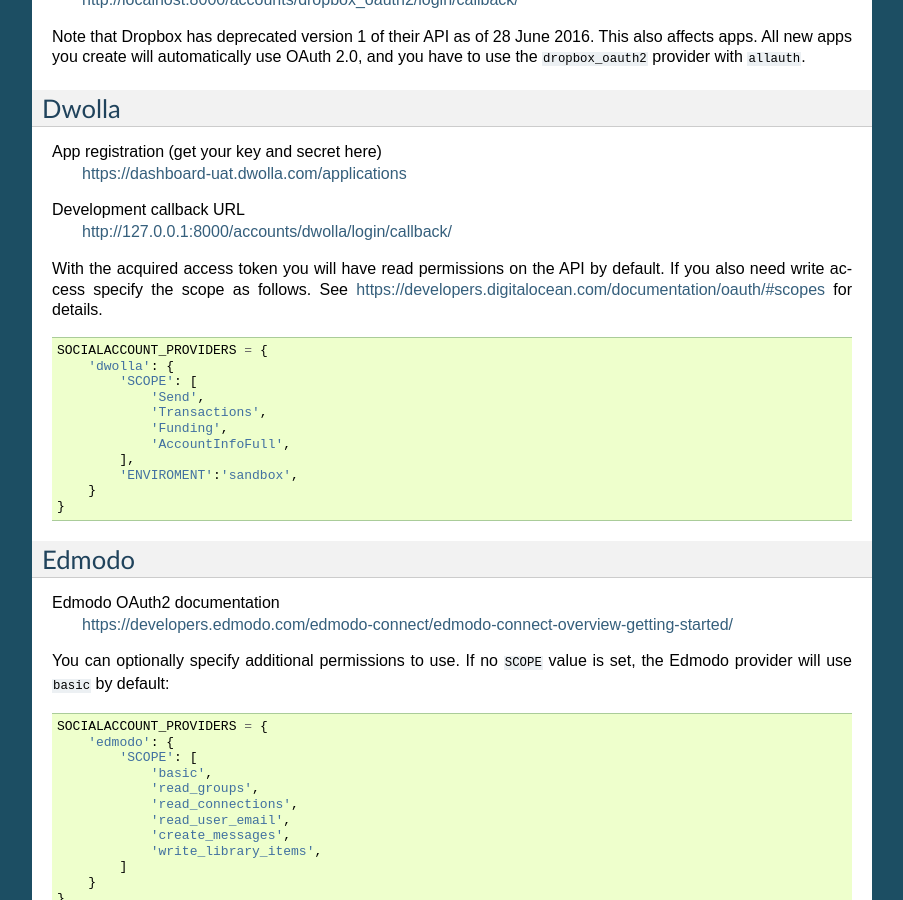
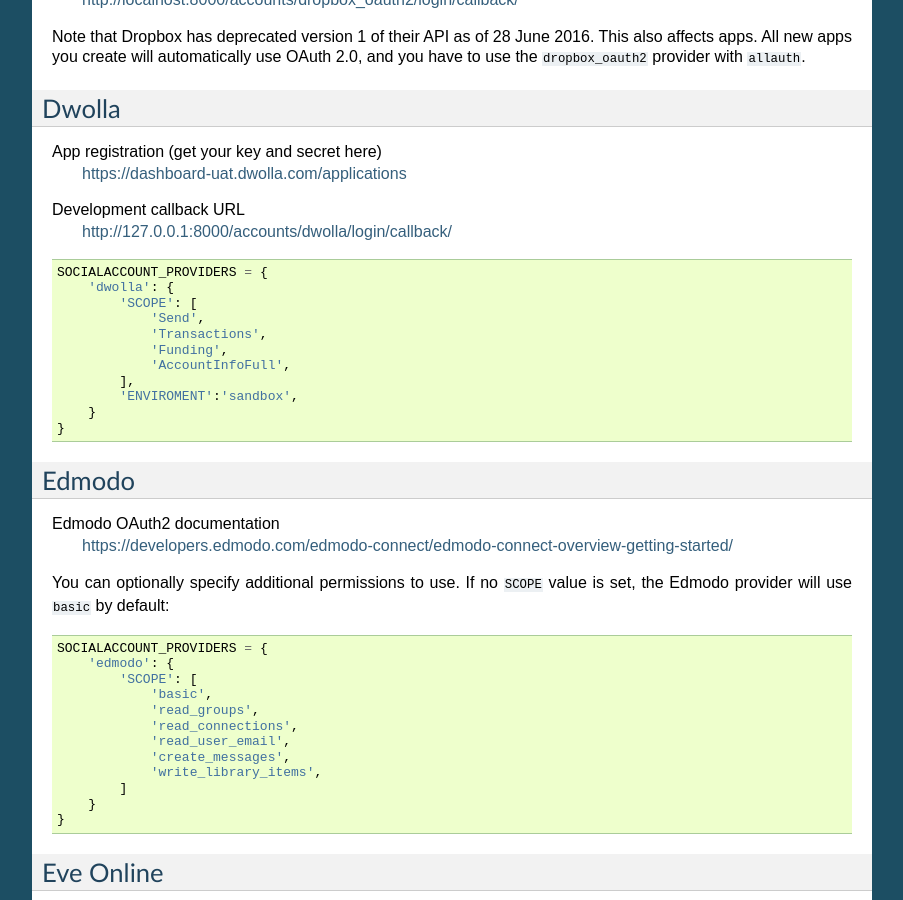
Before and after one commit to pennersr/django-allauth, a Sphinx documentation site: the page built from docs/providers.rst, in a window 1280 px wide and 900 px high, scrolled down 4055 px. Shown: the whole window, without its empty margins (198-1101 px from the left). Built offline with Sphinx 7.4.7, drawn with Linux system fonts in a browser that asks for light colours.

Commit message:
dwolla doc fix

```diff
--- a/docs/providers.rst
+++ b/docs/providers.rst
@@ -246,9 +246,6 @@
 Development callback URL
     http://127.0.0.1:8000/accounts/dwolla/login/callback/
 
-With the acquired access token you will have read permissions on the API by
-default.  If you also need write access specify the scope as follows.  See
-https://developers.digitalocean.com/documentation/oauth/#scopes for details.
 
 .. code-block:: python
 
```
